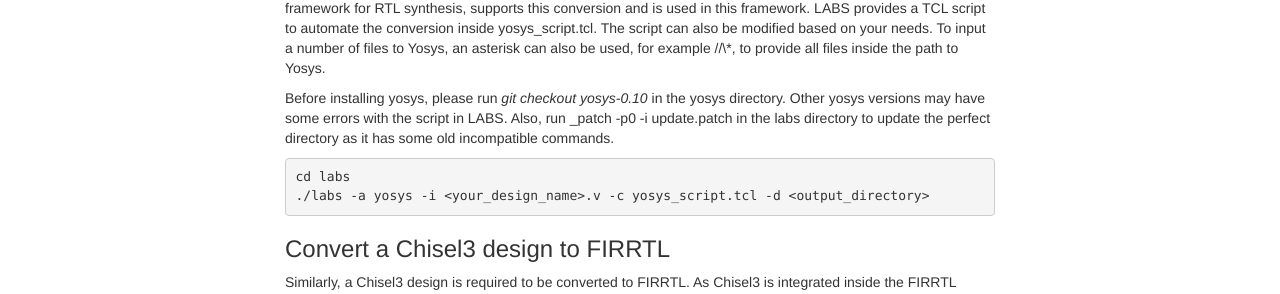
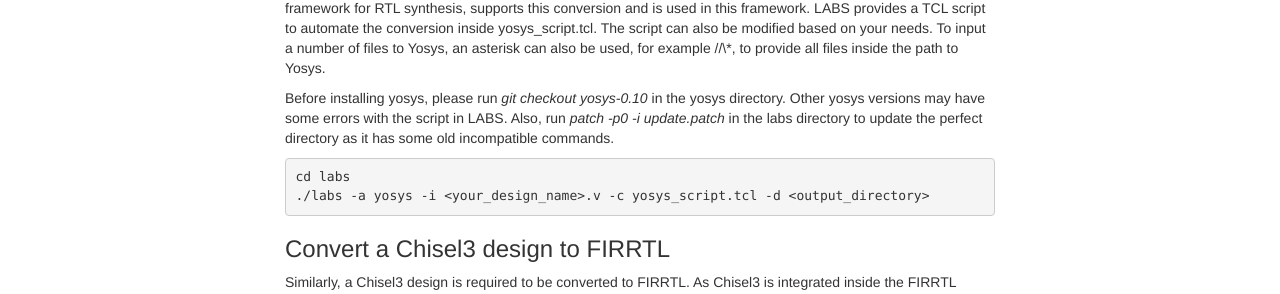
Before and after one commit to nus-labs/nus-labs.github.io, a Jekyll site: the page built from usage.md, in a window 1280 px wide. Shown: the part 300-594 px from the top of the page. Built offline with Jekyll 4.4.1, drawn with Linux system fonts in a browser that asks for light colours; nearby versions of some CDN libraries.

Commit message:
Fix typo

````diff
--- a/usage.md
+++ b/usage.md
@@ -6,7 +6,7 @@
 ### Convert a Verilog design to FIRRTL
 LABS is implemented inside the FIRRTL compiler. Thus, Verilog to FIRRTL conversion is needed. Yosys, a framework for RTL synthesis, supports this conversion and is used in this framework. LABS provides a TCL script to automate the conversion inside yosys\_script.tcl. The script can also be modified based on your needs. To input a number of files to Yosys, an asterisk can also be used, for example /<path>/\*, to provide all files inside the path to Yosys.
 
-Before installing yosys, please run _git checkout yosys-0.10_ in the yosys directory. Other yosys versions may have some errors with the script in LABS. Also, run _patch -p0 -i update.patch in the labs directory to update the perfect directory as it has some old incompatible commands.
+Before installing yosys, please run _git checkout yosys-0.10_ in the yosys directory. Other yosys versions may have some errors with the script in LABS. Also, run _patch -p0 -i update.patch_ in the labs directory to update the perfect directory as it has some old incompatible commands.
 
 ```code3
 cd labs
````
